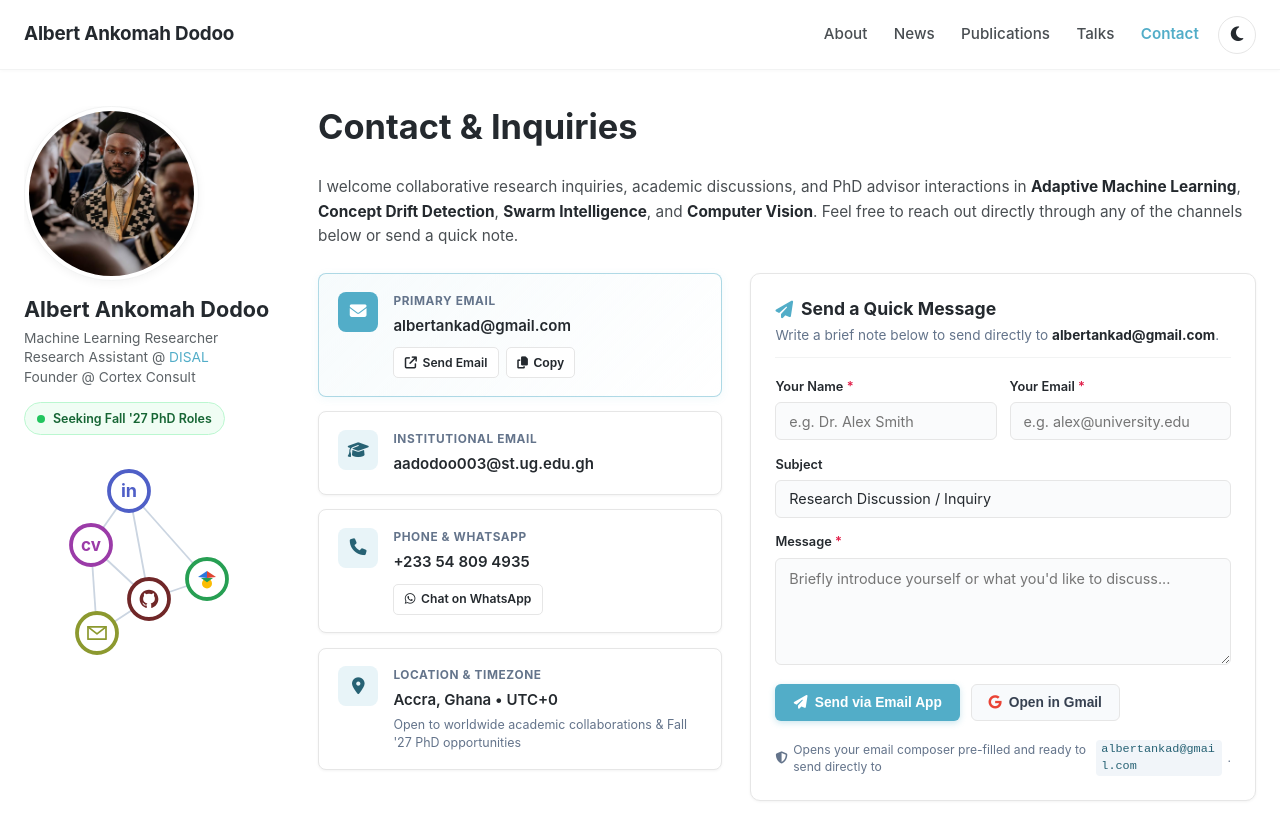
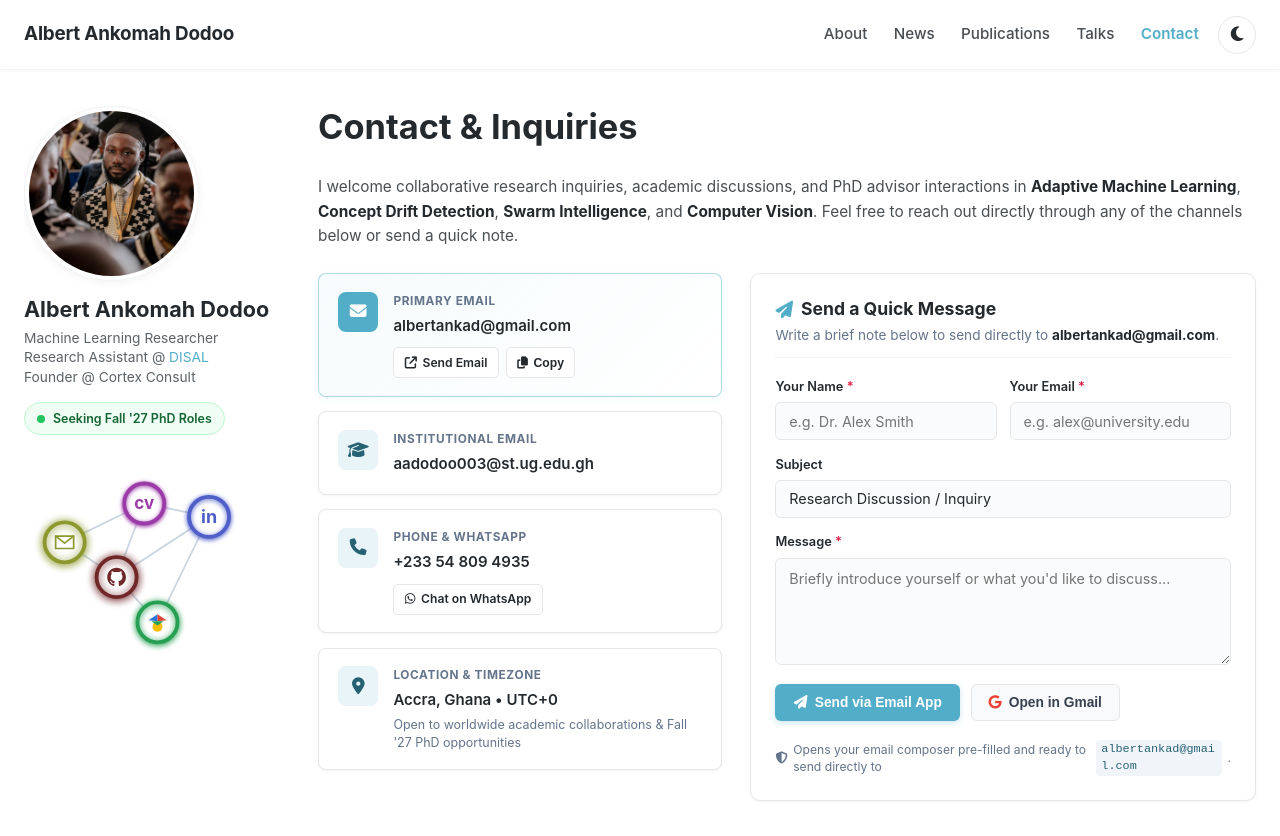
Before and after one commit to nanafork/nanafork.github.io, a plain HTML site: page contact.html in a window 1280 px wide. Shown: the top 836 px of the page. Drawn offline with Linux system fonts and the light colour scheme; some icons are missing.

Commit message:
Add slow ambient rotation and soft pulse dazzle to constellation network

```diff
--- a/contact.html
+++ b/contact.html
@@ -252,7 +252,7 @@
     </div>
 
     <!-- JavaScript Interactions (Versioned to break browser caching) -->
-    <script src="script.js?v=4.5"></script>
+    <script src="script.js?v=4.6"></script>
 </body>
 
 </html>
--- a/script.js
+++ b/script.js
@@ -457,8 +457,41 @@ function initConstellationGraph() {
         'C2.6 8.2 2.6 9.3 2.6 9.9 C2.6 10.2 2.8 10.6 3.4 10.5 C7.8 9 11 4.9 11 0 C11 -6.1 6.1 -11 0 -11 Z'
     );
 
+    // Center anchor for gentle constellation rotation & subtle organic motion
+    const centerX = 120;
+    const centerY = 105;
+    let rotationAngle = 0;
+    const rotationSpeed = 0.0035; // Slow, elegant ambient rotation (~90 seconds per revolution)
+
+    // Precalculate base home polar coordinates relative to constellation center
+    nodes.forEach(node => {
+        const dx = node.homeX - centerX;
+        const dy = node.homeY - centerY;
+        node.baseRadius = Math.hypot(dx, dy);
+        node.baseAngle = Math.atan2(dy, dx);
+    });
+
     // Physics Simulation Update Step
     function updatePhysics() {
+        // Slowly advance the ambient rotation angle when no node is being dragged
+        if (!activeNode) {
+            rotationAngle += rotationSpeed;
+            if (rotationAngle > Math.PI * 2) {
+                rotationAngle -= Math.PI * 2;
+            }
+        }
+
+        // Dynamically compute orbited home position for each node
+        for (let i = 0; i < nodes.length; i++) {
+            const node = nodes[i];
+            const currentAngle = node.baseAngle + rotationAngle;
+            // Subtle radial breathing (+/- 1.5px) for gentle organic dazzle
+            const pulse = Math.sin(rotationAngle * 2 + i * 1.25) * 1.5;
+            const r = node.baseRadius + pulse;
+            node.homeX = centerX + Math.cos(currentAngle) * r;
+            node.homeY = centerY + Math.sin(currentAngle) * r;
+        }
+
         // 1. Hooke's Law Spring forces between connected nodes
         for (let i = 0; i < edges.length; i++) {
             const edge = edges[i];
@@ -564,11 +597,16 @@ function initConstellationGraph() {
             const node = nodes[i];
             ctx.save();
 
-            // Drop shadow for interactive feedback
+            // Subtle luminous pulse / soft dazzle glow when idle, pronounced on hover/drag
+            const ambientPulse = Math.sin(rotationAngle * 3 + i * 1.3) * 0.5 + 0.5; // 0 to 1
             if (node.isDragging || node.isHovered) {
                 ctx.shadowColor = isDark ? 'rgba(0, 0, 0, 0.6)' : 'rgba(0, 0, 0, 0.2)';
                 ctx.shadowBlur = 10;
                 ctx.shadowOffsetY = 3;
+            } else {
+                ctx.shadowColor = node.ringColor;
+                ctx.shadowBlur = 4 + ambientPulse * 5; // 4px to 9px soft breathing halo
+                ctx.shadowOffsetY = 1;
             }
 
             // Clean inner fill (adapts to light/dark background)
```
Also changed, not shown: index.html (+1 -1 lines).
